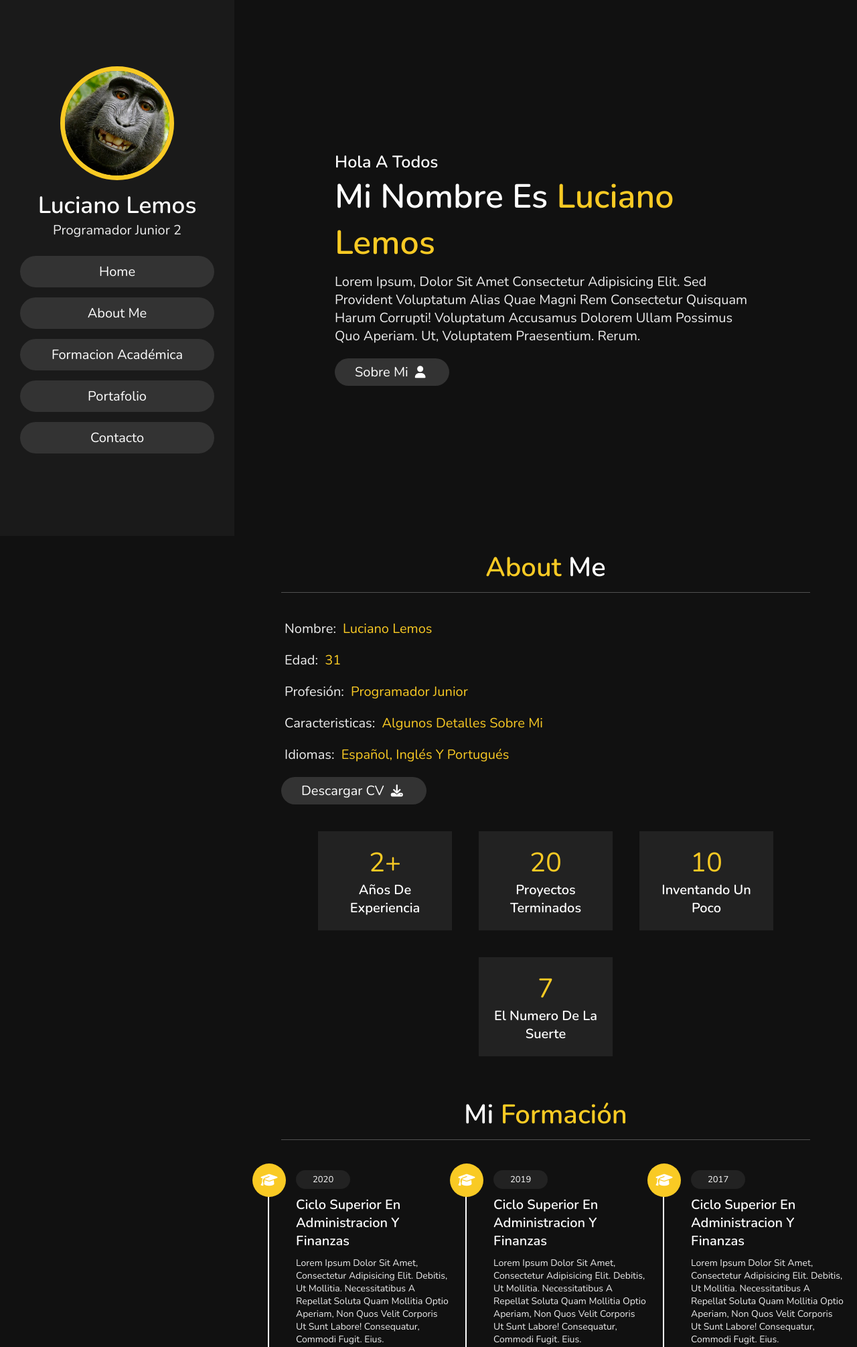
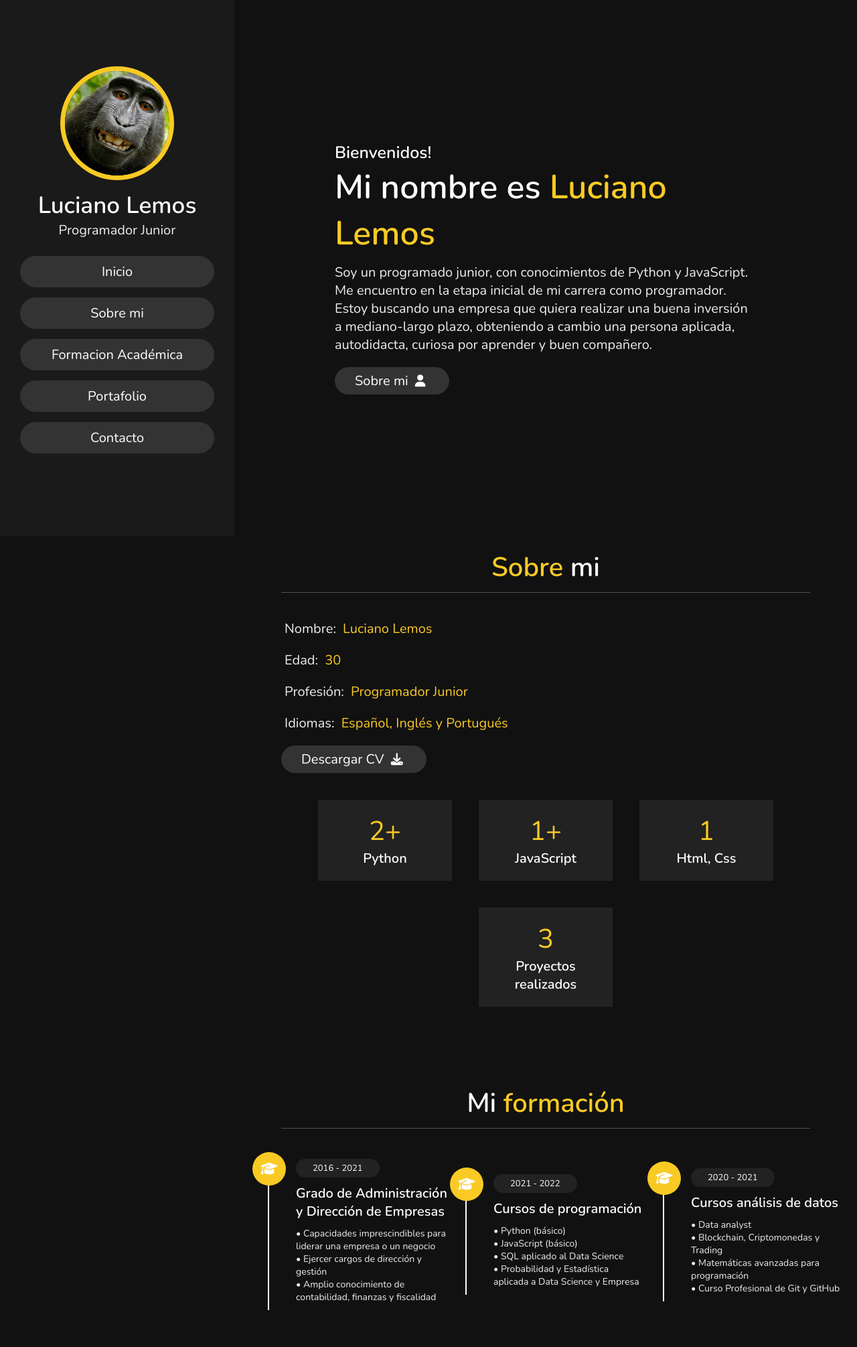
Before and after one commit to Lemos-Luciano/Portafolio, a PHP site: page / in a window 1280 px wide. Shown: the top 2011 px of the page at 67% size. Run offline with PHP 8.4, Linux system fonts and the light colour scheme.

Commit message:
Actualizacion links, probando formularios

```diff
--- a/WebPersonalResponsive/css/style.css
+++ b/WebPersonalResponsive/css/style.css
@@ -10,7 +10,7 @@
     box-sizing: border-box;
     text-decoration: none;
     outline: none; border: none;
-    text-transform: capitalize;
+    /* text-transform: capitalize; */
     transition: all .2s linear;
 }
 
@@ -22,7 +22,7 @@
 
 html {
     font-size: 62.5%;
-    overflow-x: hidden; /*oculta el contenido que sale de la caja del navegador (para activar la barra) */
+    overflow-x: hidden; /*oculta el contenido que sobresale de la pantalla (para activar el scroll)*/
 }
 
 /* Configuracion scroll bar */
@@ -309,6 +309,17 @@ header .navbar ul li a:hover{
     margin: 2rem;
     margin-bottom: 4rem;
 }
+.contacto .row a, .about a {
+    color: #fff;
+}
+.contacto .row a:hover{
+    color: var(--yellow);
+}
+/* .about a{
+    color: #fff;
+} */
+
+
 .contacto .row form .box{
     padding: 1.5rem;
     margin: 1rem 0;
--- a/WebPersonalResponsive/index.html
+++ b/WebPersonalResponsive/index.html
@@ -5,6 +5,9 @@
     <meta http-equiv="X-UA-Compatible" content="IE=edge">
     <meta name="viewport" content="width=device-width, initial-scale=1.0">
     <title>Web personal responsive</title>
+
+    <!-- Pagina Iconos
+    https://fontawesome.com/icons -->
 
     <!-- Estilo de letra -->
     <link rel="stylesheet" href="https://cdnjs.cloudflare.com/ajax/libs/font-awesome/6.2.1/css/all.min.css">
@@ -20,13 +23,13 @@
         <div class="usuario">
             <img src="images/pic.jpg" alt="">
             <h3 class="nombre"> Luciano Lemos </h3>
-            <p class="profesion"> Programador Junior 2</p>
+            <p class="profesion"> Programador Junior</p>
         </div>
 
         <nav class="navbar">
             <ul>
-                <li><a href="#home">Home</a></li>
-                <li><a href="#about">About me</a></li>
+                <li><a href="#home">Inicio</a></li>
+                <li><a href="#about">Sobre mi</a></li>
                 <li><a href="#formacion">Formacion Académica</a></li>
                 <li><a href="#portafolio">Portafolio</a></li>
                 <li><a href="#contacto">Contacto</a></li>
@@ -40,9 +43,10 @@
 
     <!-- Home comienzo -->
     <section class="home" id="home">
-        <h3>Hola a todos</h3>
+        <h3>Bienvenidos!</h3>
         <h1>Mi nombre es <span>Luciano Lemos</span></h1>
-        <p>Lorem ipsum, dolor sit amet consectetur adipisicing elit. Sed provident voluptatum alias quae magni rem consectetur quisquam harum corrupti! Voluptatum accusamus dolorem ullam possimus quo aperiam. Ut, voluptatem praesentium. Rerum.</p>
+        <p>Soy un programado junior, con conocimientos de Python y JavaScript.
+            Me encuentro en la etapa inicial de mi carrera como programador. Estoy buscando una empresa que quiera realizar una buena inversión a mediano-largo plazo, obteniendo a cambio una persona aplicada, autodidacta, curiosa por aprender y buen compañero.</p>
         <a href="#about"><button class="btn">Sobre mi <i class="fas fa-user"></i></button></a>
     </section>
     <!-- Home final -->
@@ -50,33 +54,33 @@
 
     <!-- SECCION about comienzo -->
     <section class="about" id="about">
-        <h1 class="heading"> <span>About</span> me </h1>
+        <h1 class="heading"> <span>Sobre</span> mi </h1>
         <div class="row">
             <div class="info">
                 <h3> <span> Nombre: </span> Luciano Lemos</h3>
-                <h3> <span> Edad: </span> 31 </h3>
+                <h3> <span> Edad: </span> 30 </h3>
                 <h3> <span> Profesión: </span> Programador Junior</h3>
-                <h3> <span> Caracteristicas: </span> Algunos detalles sobre mi</h3>
+                <!-- <h3> <span> Caracteristicas: </span> Algunos detalles sobre mi</h3> -->
                 <h3> <span> Idiomas: </span> Español, Inglés y Portugués</h3>
-                <a href="#"><button class="btn"> Descargar CV <i class="fas fa-download"></i></button></a>
+                <a href="#"><button class="btn"><a href="https://drive.google.com/file/d/17ZwQXUHTFCWhzgqkMXnLGD5j_pVy4jSW/view?usp=sharing" target="_blank">Descargar CV </a> <i class="fas fa-download"></i></button></a>
             </div>
 
             <div class="counter">
                 <div class="box">
                     <span>2+</span>
-                    <h3>Años de experiencia</h3>
+                    <h3>Python</h3>
                 </div>
                 <div class="box">
-                    <span>20</span>
-                    <h3>Proyectos terminados</h3>
+                    <span>1+</span>
+                    <h3>JavaScript</h3>
                 </div>
                 <div class="box">
-                    <span>10</span>
-                    <h3>Inventando un poco</h3>
+                    <span>1</span>
+                    <h3>Html, Css</h3>
                 </div>
                 <div class="box">
-                    <span>7</span>
-                    <h3>El numero de la suerte</h3>
+                    <span>3</span>
+                    <h3>Proyectos realizados</h3>
                 </div>
             </div>
         </div>
@@ -90,24 +94,34 @@
 
         <div class="box-container">
             <div class="box">
-            <i class="fas fa-graduation-cap"></i>
-            <span>2020</span>
-            <h3>Ciclo superior en administracion y finanzas</h3>
-            <p>Lorem ipsum dolor sit amet, consectetur adipisicing elit. Debitis, ut mollitia. Necessitatibus a repellat soluta quam mollitia optio aperiam, non quos velit corporis ut sunt labore! Consequatur, commodi fugit. Eius.</p>
+                <i class="fas fa-graduation-cap"></i>
+                <span>2016 - 2021</span>
+                <h3>Grado de Administración y Dirección de Empresas</h3>
+                <p>• Capacidades imprescindibles para liderar una empresa o un negocio <br>
+                    • Ejercer cargos de dirección y gestión <br>
+                    <!-- • Habilidades directivas en las actividades clave de la empresa <br> -->
+                    • Amplio conocimiento de contabilidad, finanzas y fiscalidad</p>
             </div>
 
             <div class="box">
-            <i class="fas fa-graduation-cap"></i>
-            <span>2019</span>
-            <h3>Ciclo superior en administracion y finanzas</h3>
-            <p>Lorem ipsum dolor sit amet, consectetur adipisicing elit. Debitis, ut mollitia. Necessitatibus a repellat soluta quam mollitia optio aperiam, non quos velit corporis ut sunt labore! Consequatur, commodi fugit. Eius.</p>
+                <i class="fas fa-graduation-cap"></i>
+                <span>2021 - 2022</span>
+                <h3>Cursos de programación</h3>
+                <p>• Python (básico) <br>
+                    • JavaScript (básico) <br>
+                    • SQL aplicado al Data Science <br>
+                    • Probabilidad y Estadística aplicada a Data Science y Empresa </p>
             </div>
 
+
             <div class="box">
-            <i class="fas fa-graduation-cap"></i>
-            <span>2017</span>
-            <h3>Ciclo superior en administracion y finanzas</h3>
-            <p>Lorem ipsum dolor sit amet, consectetur adipisicing elit. Debitis, ut mollitia. Necessitatibus a repellat soluta quam mollitia optio aperiam, non quos velit corporis ut sunt labore! Consequatur, commodi fugit. Eius.</p>
+                <i class="fas fa-graduation-cap"></i>
+                <span>2020 - 2021</span>
+                <h3>Cursos análisis de datos</h3>
+                <p>• Data analyst <br>
+                    • Blockchain, Criptomonedas y Trading <br>
+                    • Matemáticas avanzadas para programación <br>
+                    • Curso Profesional de Git y GitHub </p>
             </div>
 
         </div>
@@ -150,19 +164,20 @@
                 <h3 class="titulo">Información de contacto</h3>
 
                 <div class="info">
-                    <h3><i class="fas fa-envelope"></i> llemos@uoc.edu</h3>
-                    <h3><i class="fas fa-phone"></i> +34 604 12 48 41</h3>
-                    <h3><i class="fas fa-map-marker-alt"></i> Las Palmas de Gran Canaria (Con posibilidad de traslado)</h3>
-                    <h3><i class="fas fa-envelope"></i> llemos@uoc.edu</h3>
+                    <h3><i class="fas fa-envelope"></i><a href="mailto:llemos@uoc.edu?subject=Oferta%20de%20trabajo&body=Hola%20Luciano,%20he%20visto%20tu%20curriculum%20vitae%20y%20quer%C3%ADa%20ponerme%20en%20contacto%20contigo%20por%20una%20oferta%20de%20trabajo.%0BPuedes%20ponerte%20en%20contacto%20con%20nosotros%20a%20trav%C3%A9s%20de%3A%0B%09Mail:%20[%20Completar%20]%0B%09Tel%C3%A9fono:%20[%20Completar%20]%0B%09Horarios:%20[%20Completar%20]%0B%0BMuchas%20gracias%20por%20tu%20tiempo%0B%0BSaludos">llemos@uoc.edu</a> </h3>
+                    <h3><i class="fas fa-phone"></i><a href="https://api.whatsapp.com/send/?phone=34604124841&text=Hola+Luciano%2C+he+visto+tu+curriculum+vitae+y+quer%C3%ADa+ponerme+en+contacto+contigo+por+una+oferta+de+trabajo.&type=phone_number&app_absent=0" target="_blank">+34 604 12 48 41</a></h3>
+                    <h3><i class="fa-brands fa-github"></i><a href="https://github.com/Lemos-Luciano" target="_blank">https://github.com/Lemos-Luciano</a> </h3>
+                    <h3><i class="fa-brands fa-linkedin-in"></i><a href="https://www.linkedin.com/in/luciano-lemos" target="_blank">https://www.linkedin.com/in/luciano-lemos</a></h3>
+                    <h3><i class="fas fa-map-marker-alt"></i> Las Palmas de Gran Canaria (Con posibilidad para viajar y cambiar de residencia)</h3>
                 </div>
             </div>
 
             <!-- enviar formulario https://www.youtube.com/watch?v=mmo9PR_9m84 -->
-            <form action="">
-                <input type="text" id="nombre" placeholder="name" class="box">
-                <input type="email" placeholder="email" class="box">
-                <input type="text" placeholder="motivo" class="box">
-                <textarea name="" id="" cols="30" rows="10" class="box message" placeholder="message"></textarea>
+            <form action="https://formsubmit.co/llemos@uoc.edu" method="POST">
+                <input type="text" id="nombre" placeholder="name" class="box" name="nombre">
+                <input type="email" placeholder="email" class="box" name="email">
+                <input type="text" placeholder="motivo" class="box" name="motivo">
+                <textarea name="mensaje" id="" cols="30" rows="10" class="box message" placeholder="message"></textarea>
                 <button type="submit" class="btn" onclick="enviarDatos()">Enviar<i class="fas fa-paper-plane"></i></button>
             </form>
         </div>
```
